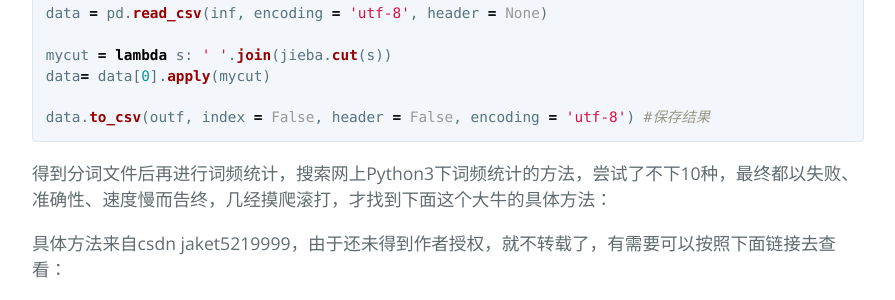
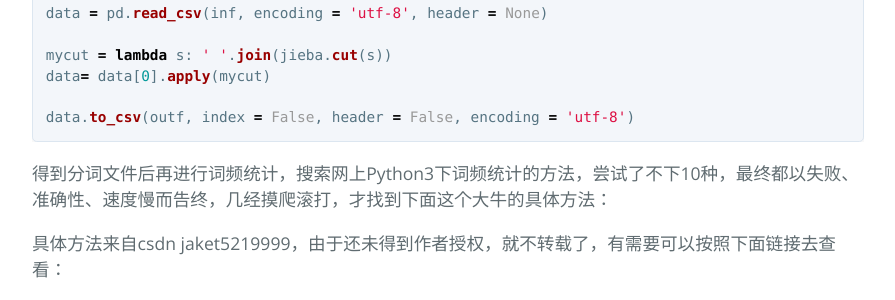
Before and after one commit to guxishi/guxishi.github.io, a Jekyll site: the page built from _posts/2017-12-02-电商情感分析+词云呈现.md, in a window 1280 px wide and 900 px high, scrolled down 3101 px. Shown: the part 294-594 px from the top of the window, without its empty margins (192-1087 px from the left). Built offline with Jekyll 4.4.1, drawn with Linux system fonts in a browser that asks for light colours; our own code applies the rules of GitHub Pages for plain Markdown files.

Commit message:
blog go~

````diff
--- a/_layouts/home.html
+++ b/_layouts/home.html
@@ -6,7 +6,7 @@ layout: default
 
   {{ content }}
 
-  <h2>Latest Posts</h2>
+  <h2>近期文章</h2>
 
   <div>&nbsp;</div>
 
--- a/_posts/2017-12-02-电商情感分析+词云呈现.md
+++ b/_posts/2017-12-02-电商情感分析+词云呈现.md
@@ -113,7 +113,7 @@ data = pd.read_csv(inf, encoding = 'utf-8', header = None)
 mycut = lambda s: ' '.join(jieba.cut(s))
 data= data[0].apply(mycut)
 
-data.to_csv(outf, index = False, header = False, encoding = 'utf-8') #保存结果
+data.to_csv(outf, index = False, header = False, encoding = 'utf-8')
 ```
 
 得到分词文件后再进行词频统计，搜索网上Python3下词频统计的方法，尝试了不下10种，最终都以失败、准确性、速度慢而告终，几经摸爬滚打，才找到下面这个大牛的具体方法：
````
